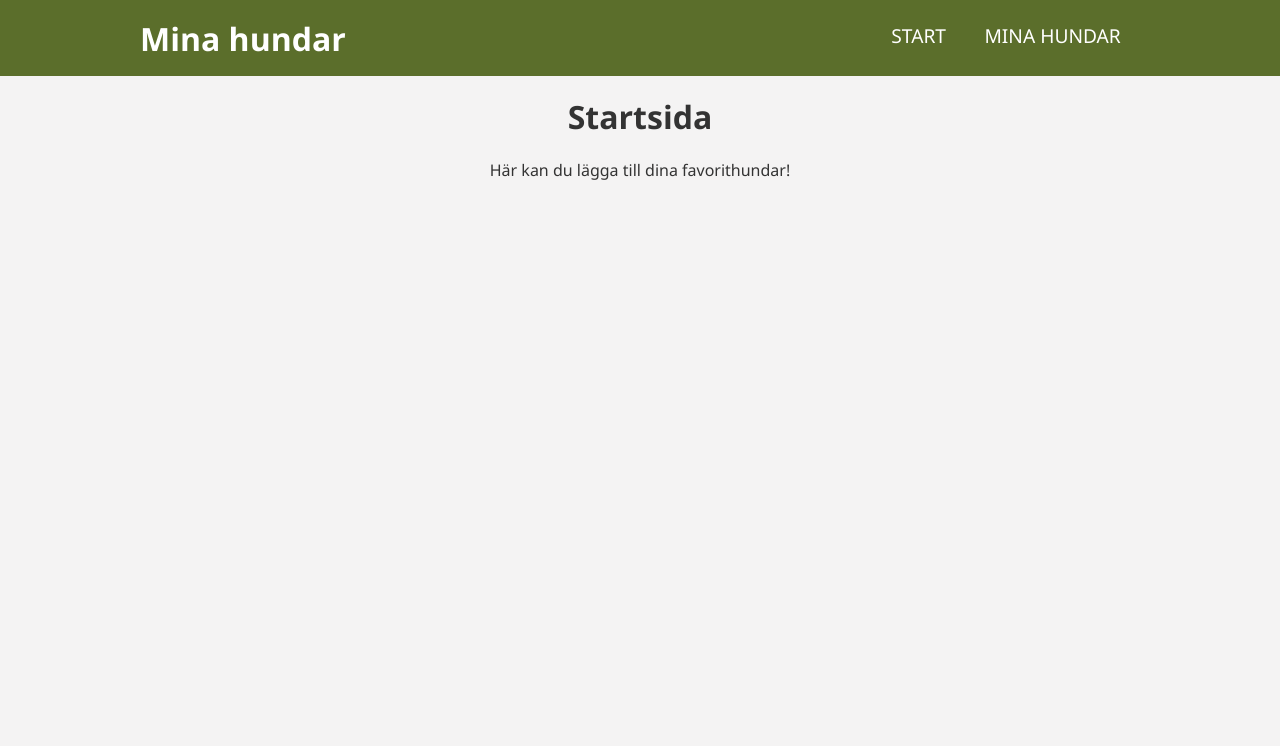
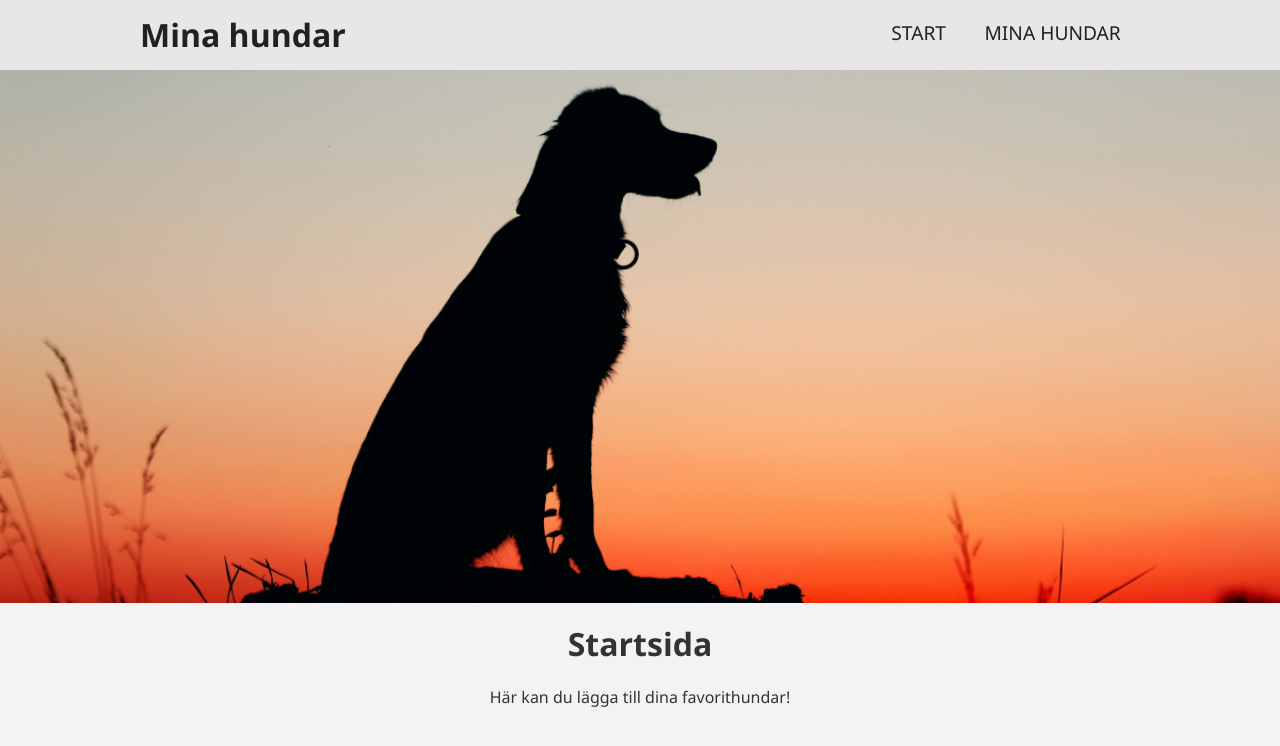
Before and after one commit to ronjanorlen/dt193gm3, a Vue app: page / in a window 1280 px wide. Shown: the top 746 px of the page. Built offline with nearby package versions, Linux system fonts and the light colour scheme.

Commit message:
lagt in banner-bild

```diff
--- a/src/components/Header.vue
+++ b/src/components/Header.vue
@@ -16,17 +16,26 @@
                     </li>
                 </ul>
             </nav>
-
+        </div>
+        <div class="banner">
+            <img :src="banner" alt="Hundsilhuett i solnedgång" />
         </div>
     </header>
 </template>
 
 <script>
+import banner from "../assets/images/banner.png";
 // Importera och använd routerlink som komponent
 import { RouterLink } from 'vue-router'
 export default {
     components: {
         RouterLink
+    },
+    // Returnera banner-bild
+    data() {
+        return {
+            banner
+        };
     }
 }
 </script>
@@ -34,9 +43,9 @@ export default {
 <style scoped>
 /* Styling för navigering */
 header {
-    padding: 0.2em;
-    background-color: #5b6e2b;
-    color: #fff;
+    padding: 0;
+    background-color: #e7e7e7;
+    color: #222020;
 }
 
 .container {
@@ -58,7 +67,7 @@ li {
 }
 
 a {
-    color: #fff;
+    color: #222020;
     text-decoration: none;
     text-transform: uppercase;
 }
@@ -67,6 +76,12 @@ a:hover {
     text-decoration: underline;
 }
 
+.banner img {
+    display: flex;
+    margin: 0 auto;
+    width: 100%;
+}
+
 @media screen and (max-width: 1000px) {
     .container {
         width: 95%;
```
Also changed, not shown: src/assets/images/banner.png (added).
